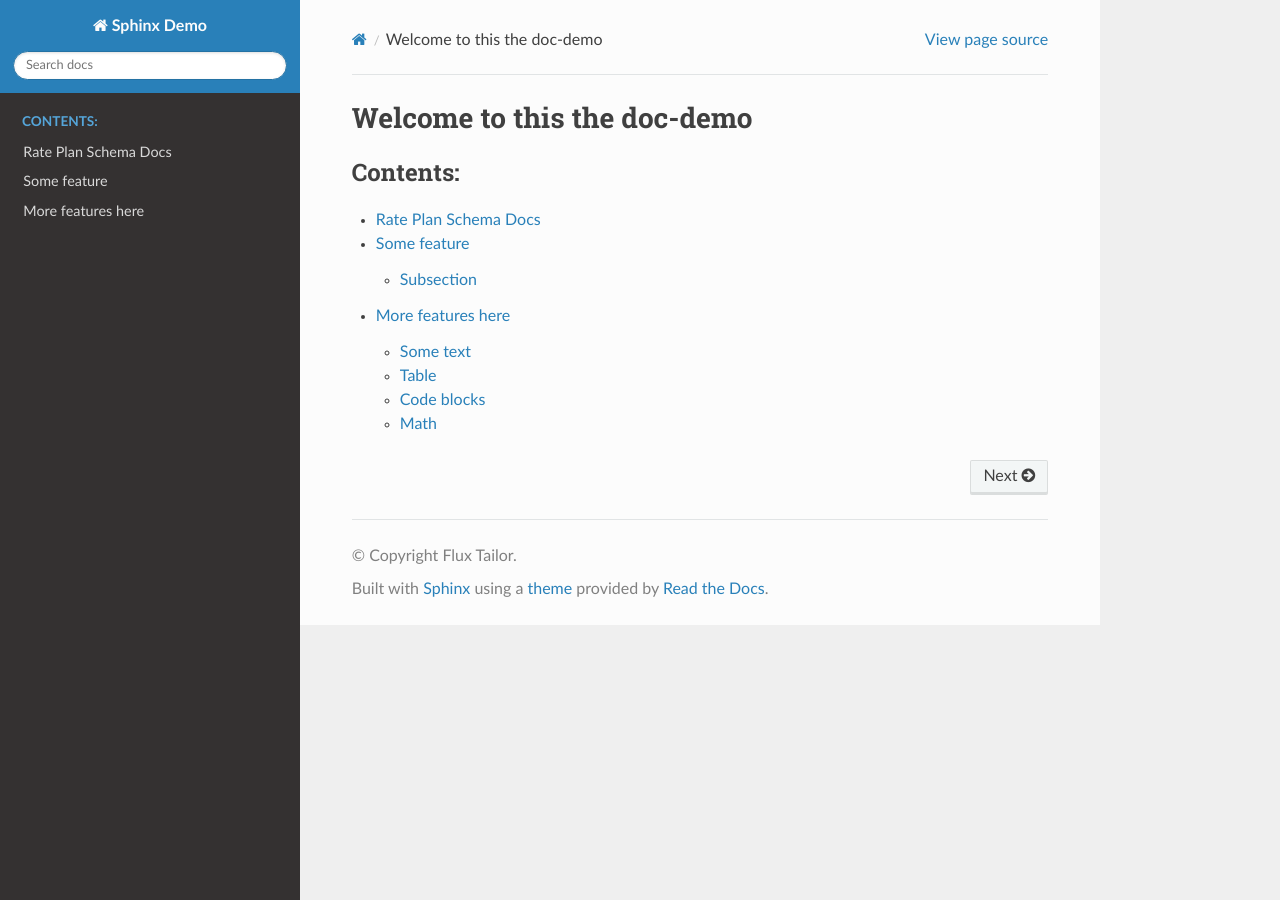
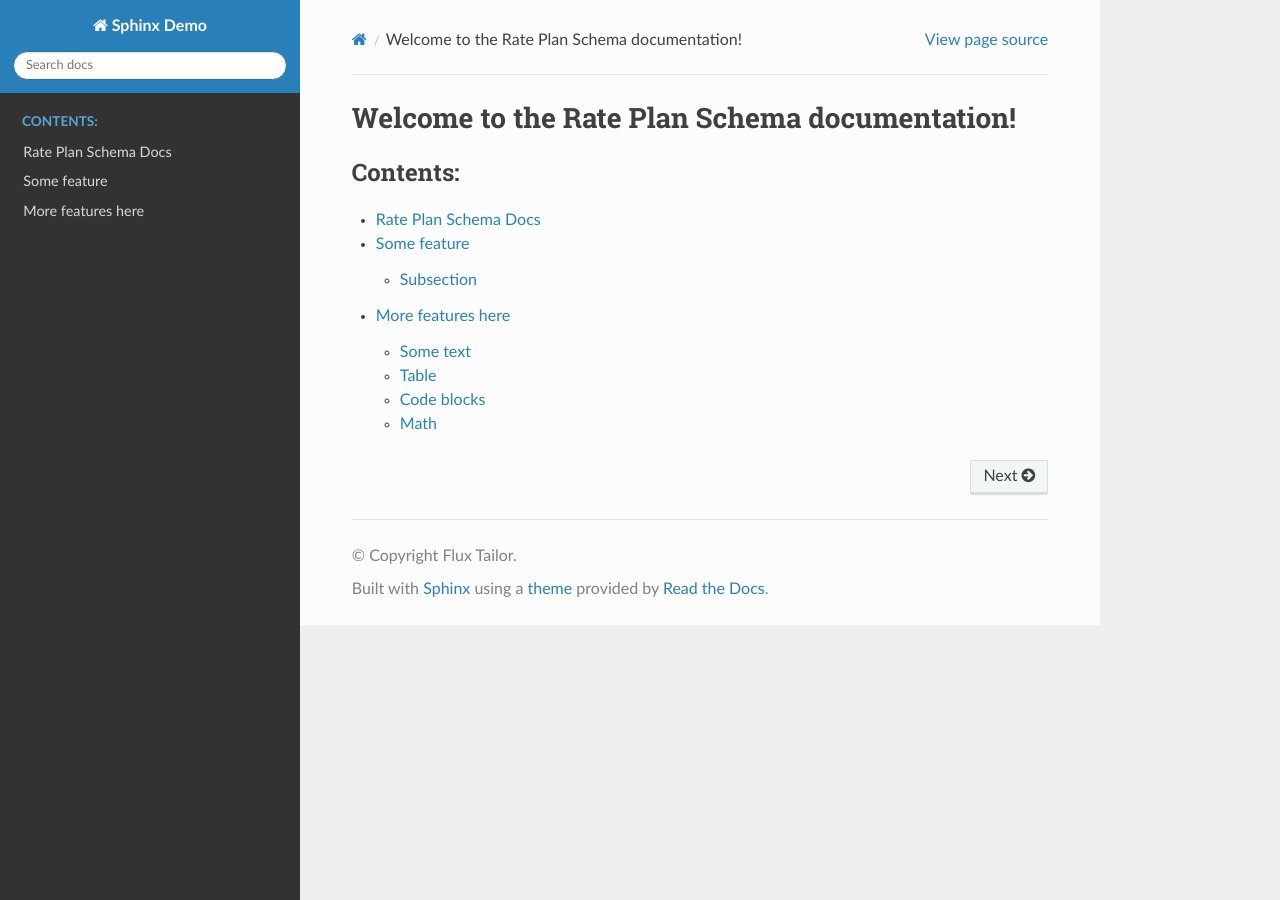
Before and after one commit to Flux-Tailor/rate-plan-schema, a Sphinx documentation site: the page built from doc/index.rst, in a window 1280 px wide. Built offline with Sphinx 7.4.7 and the Read the Docs theme 2.0.0, drawn with Linux system fonts in a browser that asks for light colours; some of the changed lines change nothing that is shown.

Commit message:
Update index.rst
Update main doc landing page

```diff
--- a/doc/index.rst
+++ b/doc/index.rst
@@ -1,9 +1,4 @@
-.. Example documentation master file, created by
-   sphinx-quickstart on Sat Sep 23 20:35:12 2023.
-   You can adapt this file completely to your liking, but it should at least
-   contain the root `toctree` directive.
-
-Welcome to this the doc-demo
+Welcome to the Rate Plan Schema documentation!
 ===================================
 
 .. toctree::
```
